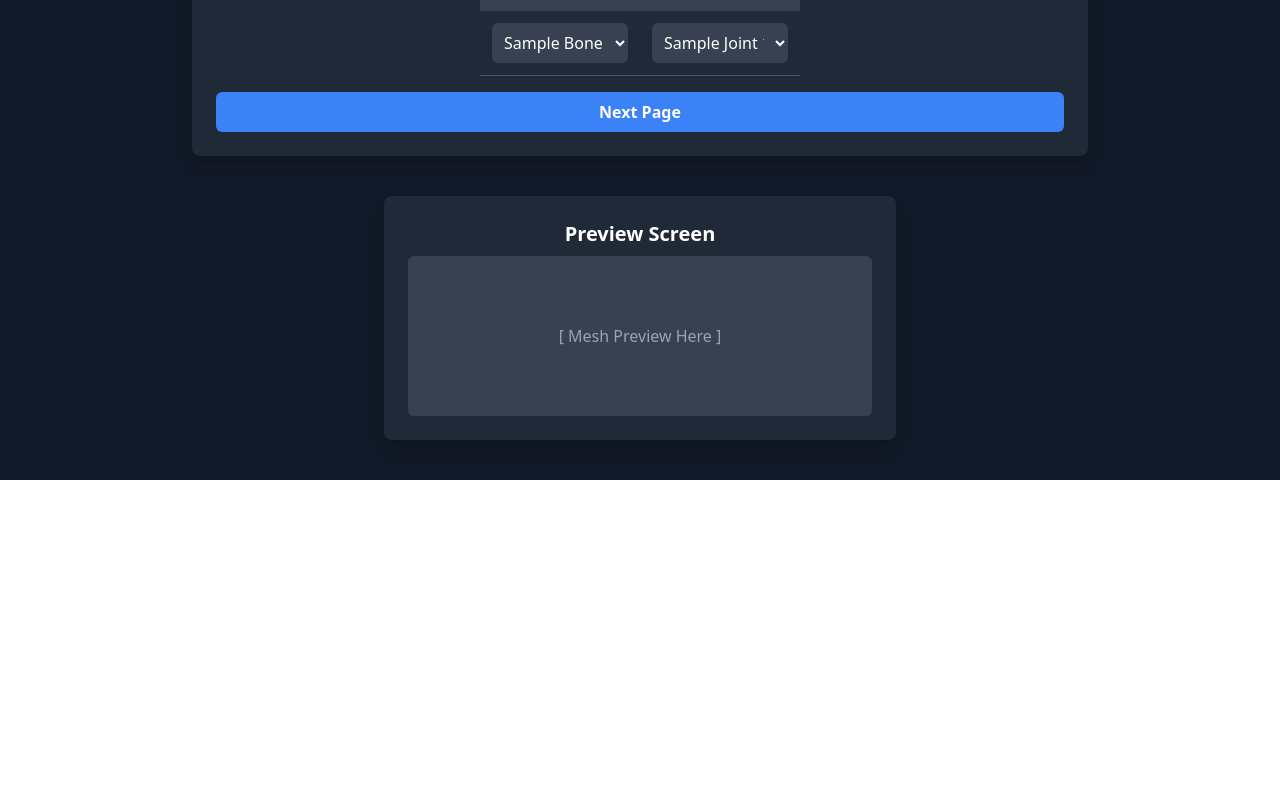
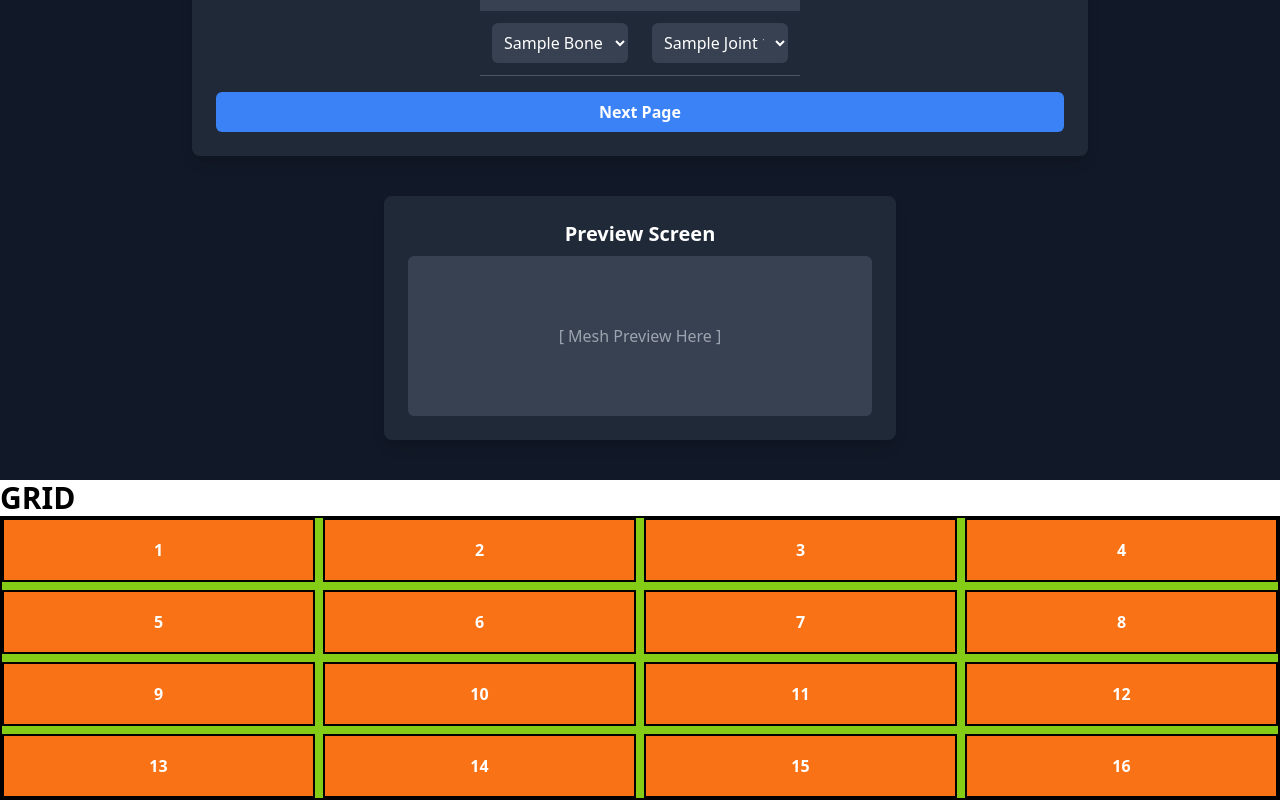
Before and after one commit to Umer-K-PersonOOO/Texel-Art-Website, a React (Create React App) app in the folder my-app/: page / in a window 1280 px wide. Shown: the part 541-1341 px from the top of the page. Before the commit the page ends 1021 px from the top, so only its background shows below. Built offline with nearby package versions, Linux system fonts and the light colour scheme.

Commit message:
Co-authored-by: JonahBlackmon <JonahBlackmon@users.noreply.github.com> Co-authored-by: Rohan-Yelandur <Rohan-Yelandur@users.noreply.github.com> Co-authored-by: aparnapatait <aparnapatait@users.noreply.github.com>

```diff
--- a/my-app/src/App.js
+++ b/my-app/src/App.js
@@ -1,5 +1,6 @@
 import React from "react";
 import UploadMesh from "./UploadMesh";
+import Grid from "./Grid";
 
 function App() {
     return (
@@ -13,6 +14,11 @@ function App() {
                 <UploadMesh />
             </main>
 
+            <div>
+                <h1 className="text-3xl font-bold">GRID</h1>
+                <Grid />
+            </div>
+
             <footer className="w-full py-4 text-center bg-gray-800">
             </footer>
         </div>
--- a/my-app/src/UploadMesh.js
+++ b/my-app/src/UploadMesh.js
@@ -1,4 +1,5 @@
 import React, { useState } from "react";
+import Grid from "./components/Grid";
 
 function UploadMesh() {
   const [message, setMessage] = useState("");
@@ -19,12 +20,15 @@ function UploadMesh() {
   };
 
   return (
+    <div>
       <div className="bg-gray-900 text-white min-h-screen flex flex-col items-center justify-center p-10">
         {/* Flex container for Upload + Bone Mapping */}
         <div className="flex flex-col gap-10 w-full max-w-4xl">
           {/* Upload Section */}
           <div className="bg-gray-800 p-6 rounded-lg shadow-lg w-full">
-                    <h2 className="text-2xl font-semibold text-center mb-4">Upload Your Mesh</h2>
+            <h2 className="text-2xl font-semibold text-center mb-4">
+              Upload Your Mesh
+            </h2>
 
             <form onSubmit={handleUpload} className="space-y-4">
               {/* Video File Input */}
@@ -35,7 +39,9 @@ function UploadMesh() {
                   className="file:bg-blue-500 file:text-white file:border-none file:py-2 file:px-4 rounded-md shadow-sm cursor-pointer"
                   required
                 />
-                            <p className="text-gray-400 text-sm mt-1">Allowed file types: .mp4, .mov</p>
+                <p className="text-gray-400 text-sm mt-1">
+                  Allowed file types: .mp4, .mov
+                </p>
               </div>
 
               {/* FPX File Input */}
@@ -56,17 +62,22 @@ function UploadMesh() {
               </button>
             </form>
 
-                    {message && <p className="text-green-400 mt-3 text-center">{message}</p>}
+            {message && (
+              <p className="text-green-400 mt-3 text-center">{message}</p>
+            )}
             {error && <p className="text-red-400 mt-3 text-center">{error}</p>}
           </div>
 
           {/* Bone Mapping Section */}
           <div className="bg-gray-800 p-6 rounded-lg shadow-lg w-full">
-                    <h2 className="text-xl font-semibold mb-2 text-center">Bone-Joint Mapping</h2>
+            <h2 className="text-xl font-semibold mb-2 text-center">
+              Bone-Joint Mapping
+            </h2>
 
             {/* Subtitle (Smaller Explanation) */}
             <p className="text-gray-400 text-sm text-center mb-4">
-                        Select which bones in the uploaded mesh correspond to human joints.
+              Select which bones in the uploaded mesh correspond to human
+              joints.
             </p>
 
             <div className="overflow-x-auto flex justify-center">
@@ -110,6 +121,11 @@ function UploadMesh() {
           </div>
         </div>
       </div>
+      <div>
+        <h1 className="text-3xl font-bold">GRID</h1>
+        <Grid />
+      </div>
+    </div>
   );
 }
 
--- /dev/null
+++ b/my-app/src/components/Grid.js
@@ -0,0 +1,34 @@
+import React from "react";
+
+function Grid() {
+
+    // Run JS here
+
+
+    return (
+        // JSX elements go here
+        // <div className="px-full bg-lime-500 py-5 border-width-2 border-solid border-black">
+        // <div className="px-full bg-orange-500 py-5 border-width-2 border-solid border-black"></div>
+
+        // </div>
+
+        <div className=" bg-lime-500 border-2 border-solid border-black">
+            {/* Grid Container */}
+            <div className="grid grid-cols-4 gap-2">
+                {/* Grid Items */}
+                {Array.from({ length: 16 }).map((_, index) => (
+                    <div
+                        key={index}
+                        className="flex items-center justify-center bg-orange-500 text-white font-bold border-2 border-black h-16"
+                    >
+                        {index + 1}
+                    </div>
+                ))}
+            </div>
+        </div>
+
+
+    )
+}
+
+export default Grid;
```
Also changed, not shown: 1 other file (tests, documents, lock files or other folders). Lines whose indentation alone changed are shown as unchanged.
